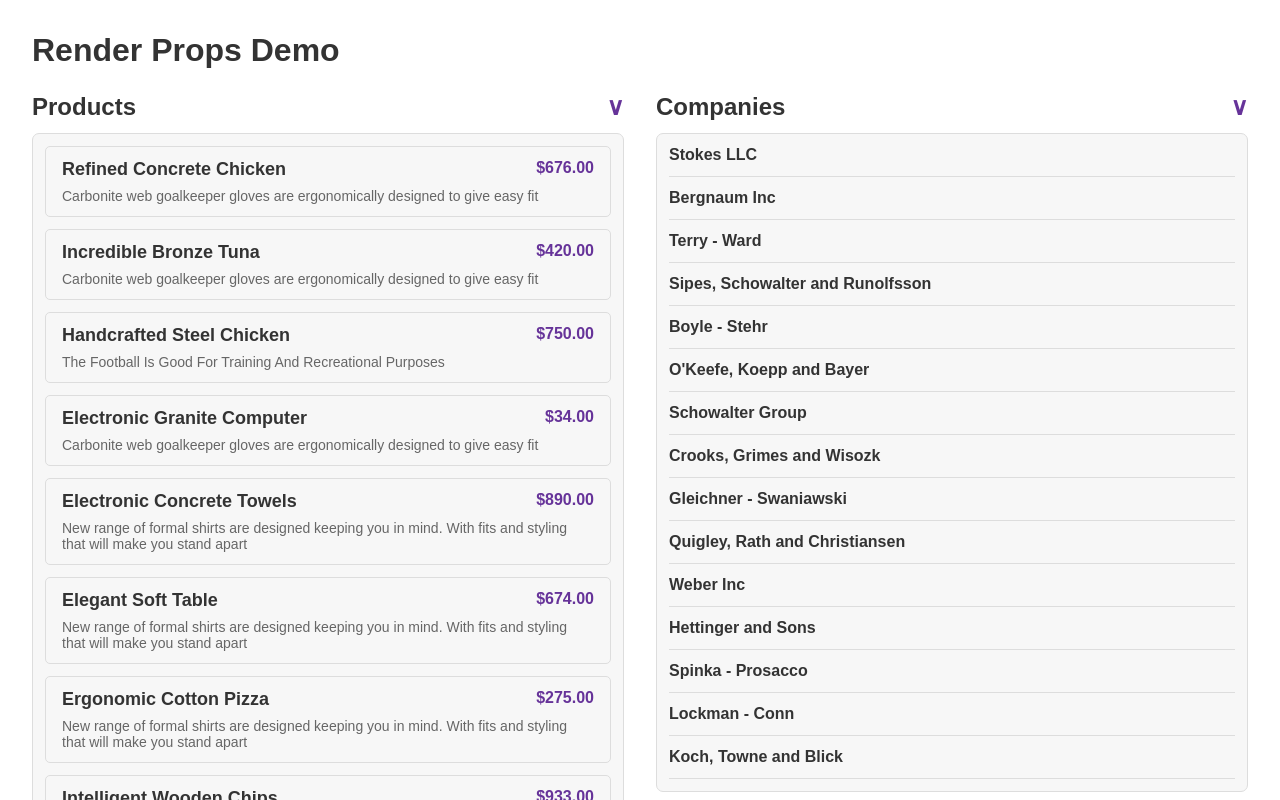
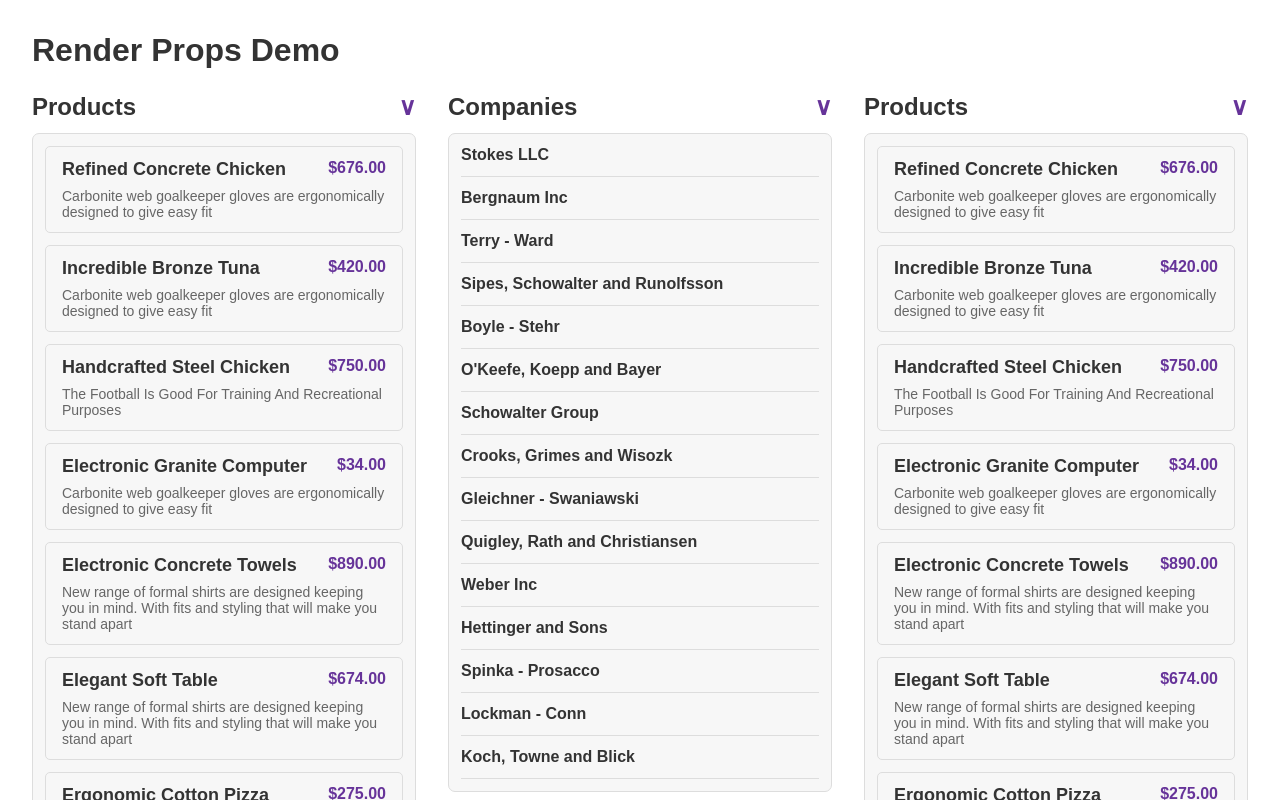
Before and after one commit to SenseiZarkoDukic/react-render-props, a React (Vite) app: page / in a window 1280 px wide. Shown: the top 800 px of the page. Built offline with nearby package versions, Linux system fonts and the light colour scheme.

Commit message:
Add withToggles HOC to ProductList

```diff
--- a/src/App.jsx
+++ b/src/App.jsx
@@ -1,6 +1,7 @@
 import { useState } from "react";
 import { faker } from "@faker-js/faker";
 import "./styles.css";
+import withToggles from "./HOC";
 
 const products = Array.from({ length: 20 }, () => {
   return {
@@ -98,6 +99,8 @@ export default function App() {
             />
           )}
         />
+
+        <ProductListWithToggles title="Products" items={products} />
       </div>
     </div>
   );
@@ -113,3 +116,5 @@ function ProductList({ title, items }) {
     </ul>
   );
 }
+
+const ProductListWithToggles = withToggles(ProductList);
```
